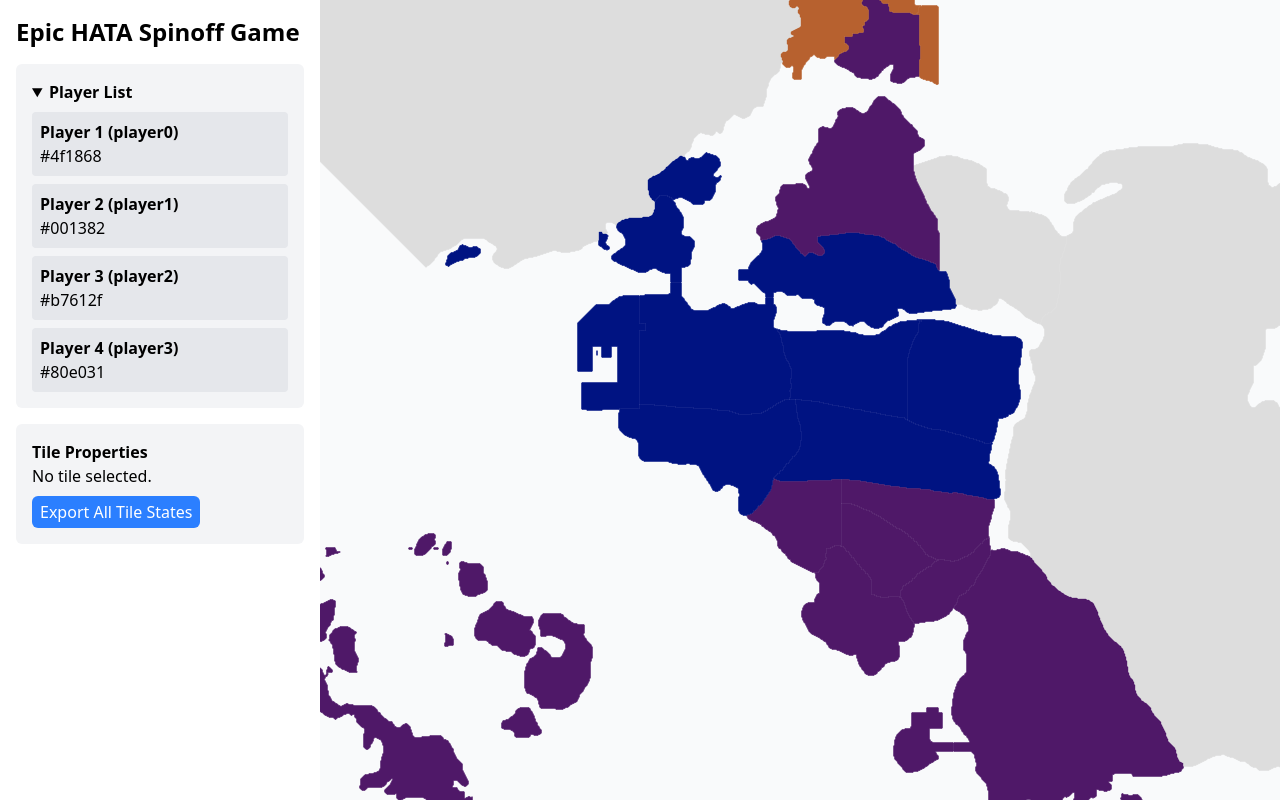
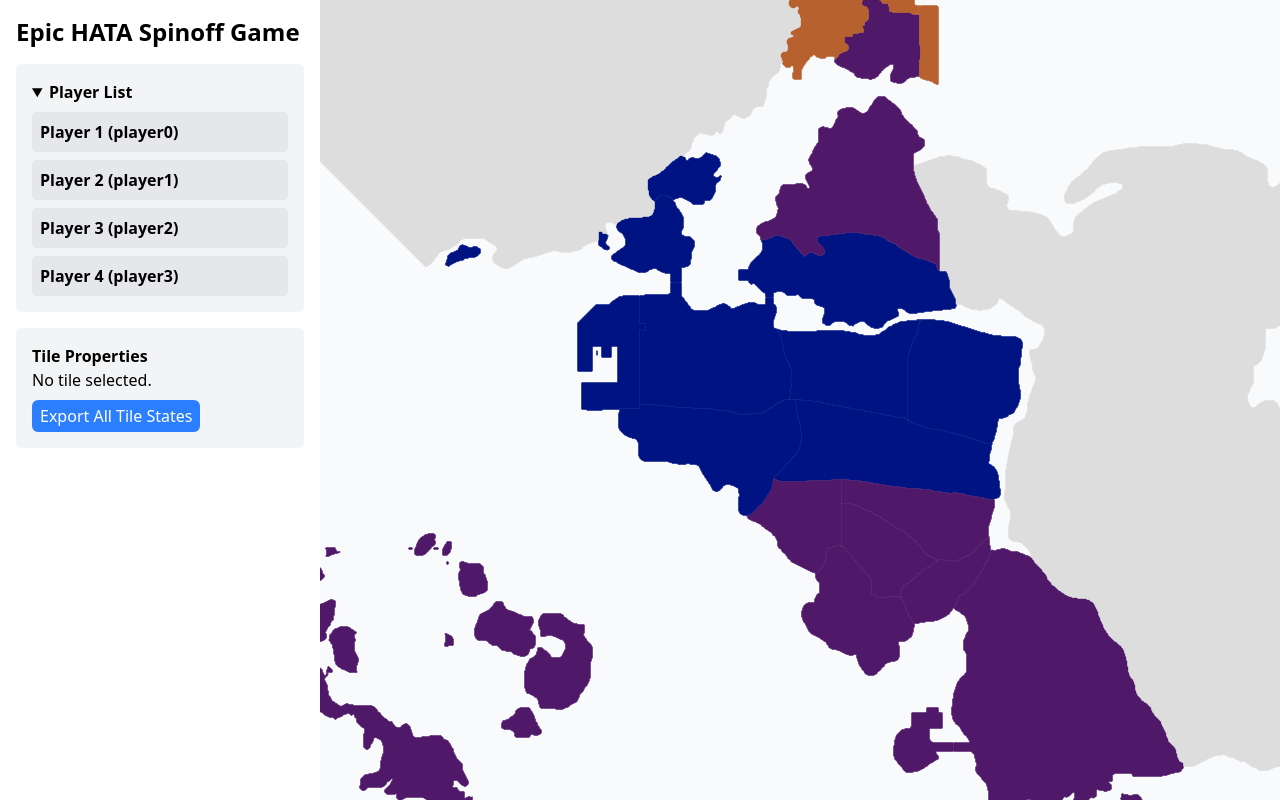
Before and after one commit to SeriousGuy888/HATA-Spinoff-Game, a SvelteKit app: page / in a window 1280 px wide. Built offline with nearby package versions, Linux system fonts and the light colour scheme.

Commit message:
removed player colours

```diff
--- a/src/lib/entities/Player.svelte.ts
+++ b/src/lib/entities/Player.svelte.ts
@@ -1,14 +1,14 @@
-export const POSSIBLE_PLAYER_COLOURS = ["#4f1868", "#001382", "#b7612f", "#80e031"]
+import { Country } from "./Country.svelte"
 
 export class Player {
 	id: string
-	colour: string
 	name = $state<string>("Unnamed Player")
 
-	constructor(id: string, name: string, colour: string) {
+	controlledCountry = $state<Country | null>(null)
+
+	constructor(id: string, name: string) {
 		this.id = id
 		this.name = name
-		this.colour = colour
 	}
 
 	toString() {
--- a/src/routes/state/game_state.svelte.ts
+++ b/src/routes/state/game_state.svelte.ts
@@ -1,5 +1,5 @@
 import { loadTiles } from "./map_state.svelte.ts"
-import { Player, POSSIBLE_PLAYER_COLOURS } from "$lib/entities/Player.svelte.ts"
+import { Player } from "$lib/entities/Player.svelte.ts"
 import { loadCountries } from "./country_registry.svelte.ts"
 import { loadCharacters } from "./character_registry.svelte.ts"
 
@@ -14,8 +14,7 @@ export function initGame(playerCount: number) {
 	for (let i = 0; i < playerCount; i++) {
 		const id = `player${i}`
 		const name = `Player ${i + 1}`
-		const colour = POSSIBLE_PLAYER_COLOURS[i % POSSIBLE_PLAYER_COLOURS.length]
-		createPlayer(id, name, colour)
+		createPlayer(id, name)
 	}
 
 	loadCharacters()
@@ -25,8 +24,8 @@ export function initGame(playerCount: number) {
 	gameState.isInitialised = true
 }
 
-function createPlayer(id: string, name: string, colour: string) {
-	const player = new Player(id, name, colour)
+function createPlayer(id: string, name: string) {
+	const player = new Player(id, name)
 	gameState.players[id] = player
 	return player
 }
```
